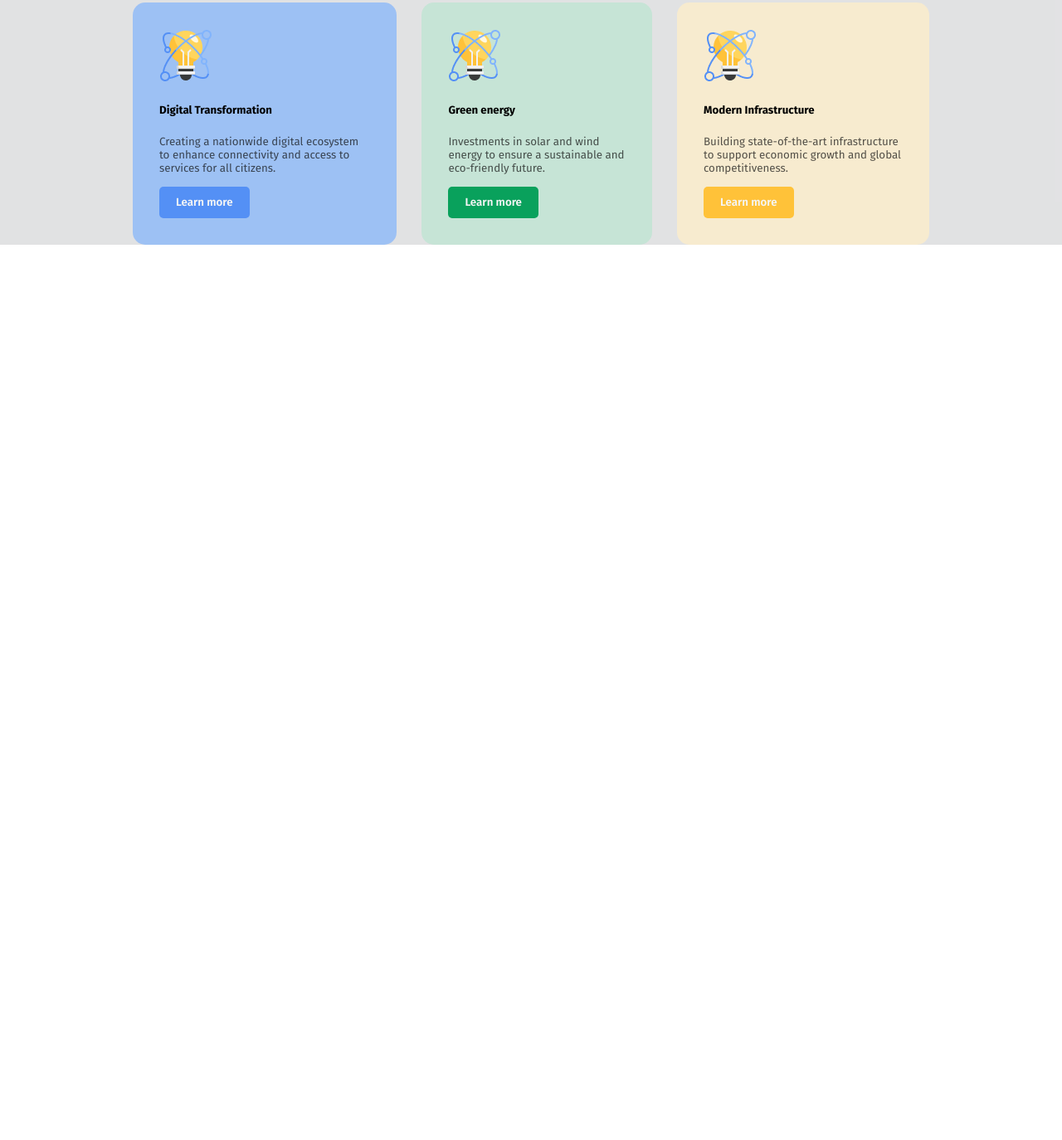
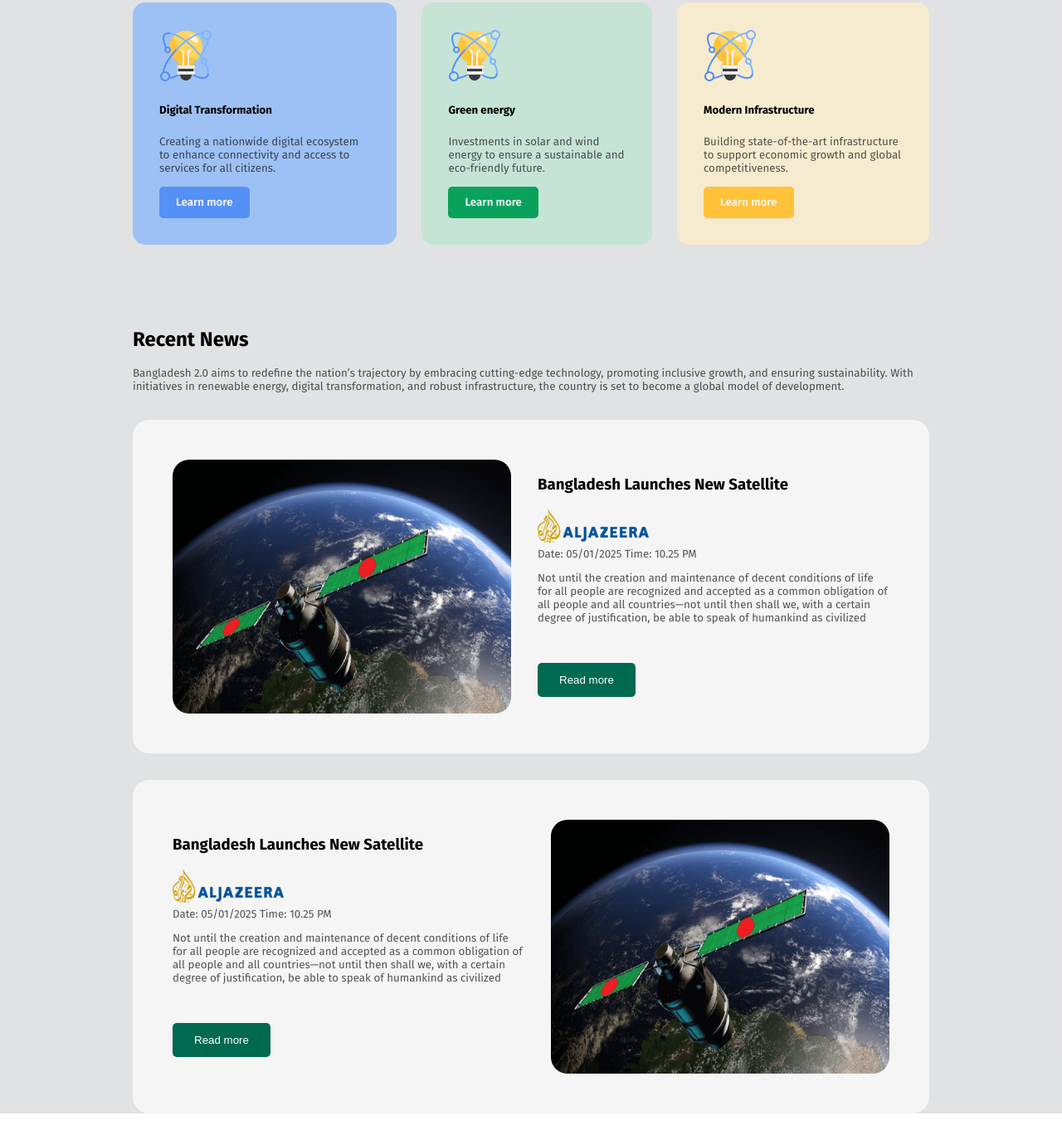
Before and after one commit to Mashrur97/Assignment-1, a plain HTML site: page index.html in a window 1280 px wide. Shown: the part 773-2147 px from the top of the page at 83% size. Before the commit the page ends 1100 px from the top, so only its background shows below. Drawn offline with Linux system fonts and the light colour scheme.

Commit message:
added recents and some hover effects

```diff
--- a/index.html
+++ b/index.html
@@ -54,6 +54,34 @@
             </div>
         </div>
      </div>
+     <div class="recents">
+        <h2 class="fira-sans-bold">Recent News</h2>
+        <p class="c-text fira-sans-regular">Bangladesh 2.0 aims to redefine the nation’s trajectory by embracing cutting-edge technology, promoting inclusive growth, and ensuring sustainability. With initiatives in renewable energy, digital transformation, and robust infrastructure, the country is set to become a global model of development.</p>
+        <div class="card">
+        <img src="assets/satelite.png" alt="" class="cimg">
+        <div class="c1">
+            <h3 class="fira-sans-bold">Bangladesh Launches New Satellite</h3>
+         <img src="assets/al-jazeera.png" alt="">
+         <br>
+         <time class="c-text fira-sans-regular" datetime="2025-01-05 10:25:00">Date: 05/01/2025  Time: 10.25 PM</time>
+         <p class="c-text fira-sans-regular">Not until the creation and maintenance of decent conditions of life for all people are recognized and accepted as a common obligation of all people and all countries—not until then shall we,
+            with a certain degree of justification, be able to speak of humankind as civilized</p>
+            <button class="card-btn">Read more</button>
+        </div>
+        </div>
+        <div class="card">
+            <div class="c1">
+                <h3 class="fira-sans-bold">Bangladesh Launches New Satellite</h3>
+             <img src="assets/al-jazeera.png" alt="">
+             <br>
+             <time class="c-text fira-sans-regular" datetime="2025-01-05 10:25:00">Date: 05/01/2025  Time: 10.25 PM</time>
+             <p class="c-text fira-sans-regular">Not until the creation and maintenance of decent conditions of life for all people are recognized and accepted as a common obligation of all people and all countries—not until then shall we,
+                with a certain degree of justification, be able to speak of humankind as civilized</p>
+                <button class="card-btn">Read more</button>
+            </div>
+             <img src="assets/satelite.png" alt="" class="cimg">
+            </div>
+     </div>
     </main>
     <footer>
 
--- a/styles/style.css
+++ b/styles/style.css
@@ -91,9 +91,49 @@ color: rgba(14, 14, 14, 0.5);
 .blu-btn{
     background-color: rgba(84, 144, 245, 1);
 }
+.blu-btn:hover{
+    background-color: rgb(0, 77, 210);
+}
 .gre-btn{
     background-color: rgba(9, 161, 92, 1);
+}
+.gre-btn:hover{
+    background-color: rgb(0, 87, 48);
 }
 .ora-btn{
     background-color: rgba(255, 194, 57, 1);
 }
+.ora-btn:hover{
+    background-color: orange;
+}
+.recents{
+    margin-top: 100px;
+    margin-left: 160px;
+    margin-right: 160px;
+}
+.card-btn{
+    margin-top: 32px;
+    padding: 13px 26px;
+    background-color: rgba(0, 106, 80, 1);
+    color: white;
+    border: none;
+    border-radius: 5px;
+}
+.card-btn:hover{
+    background-color: rgb(0, 161, 107);
+}
+.card{
+    border-radius: 20px;
+    padding: 48px;
+    display: flex;
+    gap: 32px;
+    background-color: #F5F5F5;
+    margin-top: 32px;
+    margin-bottom: 32px;
+}
+.cimg{
+    border-radius: 20px;
+}
+#bbtn:hover{
+    background-color: rgb(0, 67, 58);
+}
```
